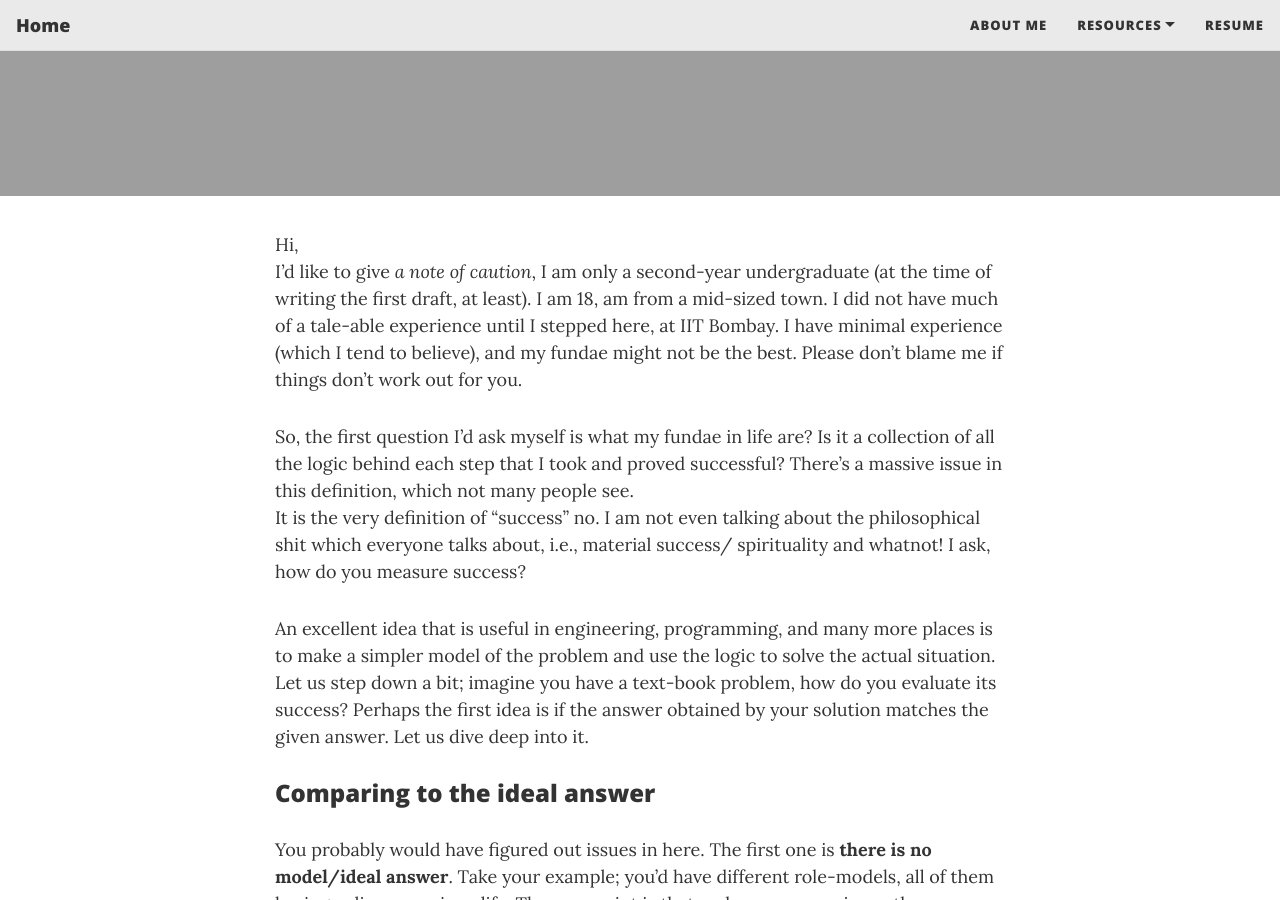
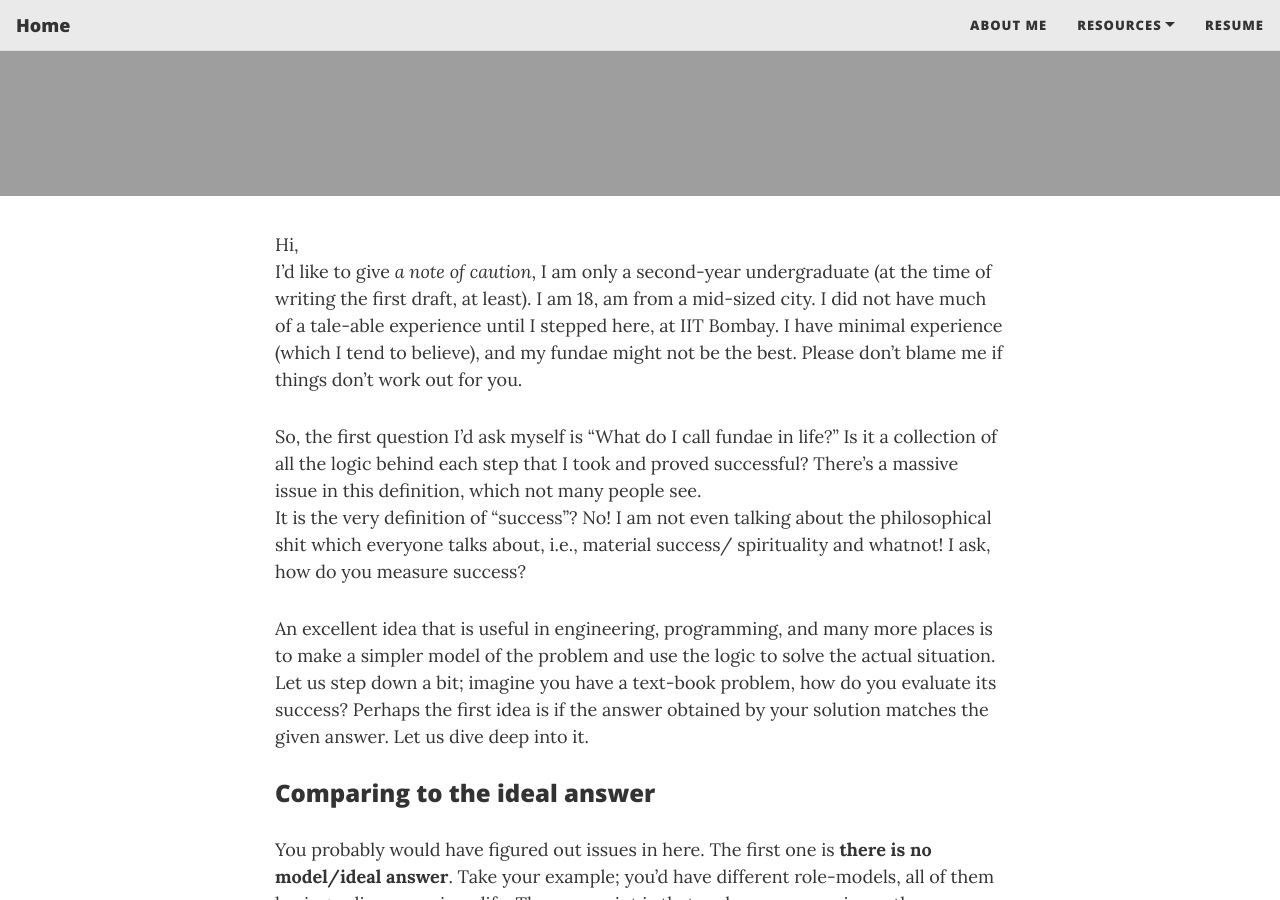
Before and after one commit to Vishwaraj2812/mypage, a Jekyll site: the page built from _posts/2020-12-16-The-Fundae-of-my-Life.md, in a window 1280 px wide and 900 px high, scrolled down 295 px. Built offline with Jekyll 4.4.1, drawn with Linux system fonts in a browser that asks for light colours; nearby versions of some CDN libraries.

Commit message:
Update 2020-12-16-The-Fundae-of-my-Life.md

```diff
--- a/_posts/2020-12-16-The-Fundae-of-my-Life.md
+++ b/_posts/2020-12-16-The-Fundae-of-my-Life.md
@@ -11,11 +11,11 @@ readtime: true
 ---
 
 Hi,
-I'd like to give _a note of caution_, I am only a second-year undergraduate (at the time of writing the first draft, at least). I am 18, am from a mid-sized town. I did not have much of a tale-able experience until I stepped here, at IIT Bombay.
+I'd like to give _a note of caution_, I am only a second-year undergraduate (at the time of writing the first draft, at least). I am 18, am from a mid-sized city. I did not have much of a tale-able experience until I stepped here, at IIT Bombay.
 I have minimal experience (which I tend to believe), and my fundae might not be the best. Please don't blame me if things don't work out for you.
 
-So, the first question I'd ask myself is what my fundae in life are? Is it a collection of all the logic behind each step that I took and proved successful? There's a massive issue in this definition, which not many people see.
-It is the very definition of "success" no. I am not even talking about the philosophical shit which everyone talks about, i.e., material success/ spirituality and whatnot! I ask, how do you measure success?
+So, the first question I'd ask myself is "What do I call fundae in life?" Is it a collection of all the logic behind each step that I took and proved successful? There's a massive issue in this definition, which not many people see.
+It is the very definition of "success"? No! I am not even talking about the philosophical shit which everyone talks about, i.e., material success/ spirituality and whatnot! I ask, how do you measure success?
 
 An excellent idea that is useful in engineering, programming, and many more places is to make a simpler model of the problem and use the logic to solve the actual situation. Let us step down a bit; imagine you have a text-book problem, how do you evaluate its success? Perhaps the first idea is if the answer obtained by your solution matches the given answer. Let us dive deep into it.
 
```
